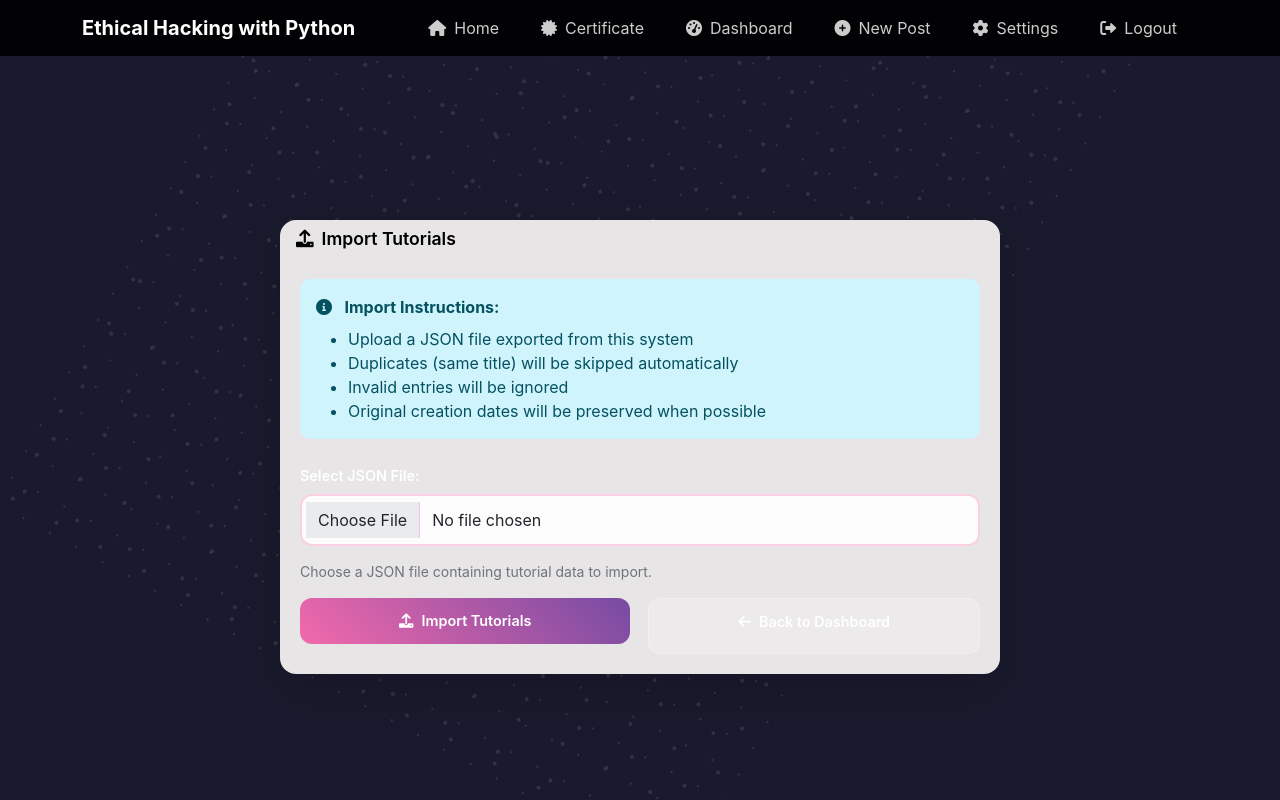
After one commit to julisunkan/blogman, a Flask app: page /admin/import in a window 1280 px wide. The commit adds this page. Run offline with Flask 3, Linux system fonts and the light colour scheme; the visitor is signed in with stand-in values (Sample User, id 1).

Commit message:
Add ability for administrators to export and import tutorial content
Implement new routes and views for exporting all tutorials as a JSON file and importing tutorials from a JSON file.

Replit-Commit-Author: Agent
Replit-Commit-Session-Id: 3ea22c5e-1a4f-4266-aaca-8b383e84705f
Replit-Commit-Checkpoint-Type: full_checkpoint
Replit-Commit-Screenshot-Url: https://storage.googleapis.com/screenshot-production-us-central1/7b50c675-0221-4ed3-aa37-563b5a29463b/3ea22c5e-1a4f-4266-aaca-8b383e84705f/TMa1BbR

```diff
--- a/app.py
+++ b/app.py
@@ -218,6 +218,122 @@ def admin_settings():
         return redirect(url_for('admin_settings'))
 
     return render_template('admin_settings.html', settings=settings)
+
+@app.route('/admin/export')
+@login_required
+def export_tutorials():
+    """Export all tutorials as JSON"""
+    import json
+    from flask import Response
+    from datetime import datetime
+
+    posts = Post.query.all()
+    tutorials_data = {
+        'export_date': datetime.now().isoformat(),
+        'total_posts': len(posts),
+        'posts': []
+    }
+
+    for post in posts:
+        post_data = {
+            'title': post.title,
+            'content': post.content,
+            'featured_image': post.featured_image,
+            'created_at': post.created_at.isoformat() if post.created_at else None
+        }
+        tutorials_data['posts'].append(post_data)
+
+    json_data = json.dumps(tutorials_data, indent=2, ensure_ascii=False)
+
+    response = Response(
+        json_data,
+        mimetype='application/json',
+        headers={'Content-Disposition': f'attachment; filename=tutorials_export_{datetime.now().strftime("%Y%m%d_%H%M%S")}.json'}
+    )
+
+    flash(f'Successfully exported {len(posts)} tutorials!', 'success')
+    return response
+
+@app.route('/admin/import', methods=['GET', 'POST'])
+@login_required
+def import_tutorials():
+    """Import tutorials from JSON file"""
+    if request.method == 'POST':
+        if 'file' not in request.files:
+            flash('No file selected!', 'error')
+            return redirect(request.url)
+
+        file = request.files['file']
+        if file.filename == '':
+            flash('No file selected!', 'error')
+            return redirect(request.url)
+
+        if not file.filename or not file.filename.lower().endswith('.json'):
+            flash('Please upload a JSON file!', 'error')
+            return redirect(request.url)
+
+        import json
+        from datetime import datetime
+
+        try:
+            # Read and parse JSON file
+            file_content = file.read().decode('utf-8')
+            data = json.loads(file_content)
+
+            if 'posts' not in data:
+                flash('Invalid file format! Missing posts data.', 'error')
+                return redirect(request.url)
+
+            imported_count = 0
+            skipped_count = 0
+
+            for post_data in data['posts']:
+                # Check if required fields exist
+                if not post_data.get('title') or not post_data.get('content'):
+                    skipped_count += 1
+                    continue
+
+                # Check if post with same title already exists
+                existing_post = Post.query.filter_by(title=post_data['title']).first()
+                if existing_post:
+                    skipped_count += 1
+                    continue
+
+                # Create new post
+                new_post = Post()
+                new_post.title = post_data['title']
+                new_post.content = post_data['content']
+                new_post.featured_image = post_data.get('featured_image')
+
+                # Parse created_at if provided, otherwise use current time
+                if post_data.get('created_at'):
+                    try:
+                        new_post.created_at = datetime.fromisoformat(post_data['created_at'].replace('Z', '+00:00'))
+                    except:
+                        new_post.created_at = datetime.utcnow()
+                else:
+                    new_post.created_at = datetime.utcnow()
+
+                db.session.add(new_post)
+                imported_count += 1
+
+            db.session.commit()
+
+            if imported_count > 0:
+                flash(f'Successfully imported {imported_count} tutorials! Skipped {skipped_count} duplicates or invalid entries.', 'success')
+            else:
+                flash(f'No new tutorials imported. Skipped {skipped_count} duplicates or invalid entries.', 'warning')
+
+            return redirect(url_for('admin_dashboard'))
+
+        except json.JSONDecodeError:
+            flash('Invalid JSON file format!', 'error')
+            return redirect(request.url)
+        except Exception as e:
+            flash(f'Error importing tutorials: {str(e)}', 'error')
+            return redirect(request.url)
+
+    return render_template('import_tutorials.html')
 
 @app.route('/certificate')
 def certificate_form():
--- /dev/null
+++ b/templates/import_tutorials.html
@@ -0,0 +1,51 @@
+{% extends "base.html" %}
+
+{% block title %}Import Tutorials - {{ site_settings.blog_title }}{% endblock %}
+
+{% block content %}
+<div class="container-fluid py-4">
+    <div class="row justify-content-center">
+        <div class="col-md-8">
+            <div class="card blog-card shadow-lg border-0">
+                <div class="card-header bg-transparent border-0">
+                    <h3 class="card-title mb-0">
+                        <i class="fas fa-upload me-2"></i>Import Tutorials
+                    </h3>
+                </div>
+                <div class="card-body">
+                    <div class="alert alert-info">
+                        <i class="fas fa-info-circle me-2"></i>
+                        <strong>Import Instructions:</strong>
+                        <ul class="mb-0 mt-2">
+                            <li>Upload a JSON file exported from this system</li>
+                            <li>Duplicates (same title) will be skipped automatically</li>
+                            <li>Invalid entries will be ignored</li>
+                            <li>Original creation dates will be preserved when possible</li>
+                        </ul>
+                    </div>
+
+                    <form method="POST" enctype="multipart/form-data" class="mt-4">
+                        <div class="mb-3">
+                            <label for="file" class="form-label">Select JSON File:</label>
+                            <input type="file" class="form-control" id="file" name="file"
+                                   accept=".json" required>
+                            <div class="form-text">
+                                Choose a JSON file containing tutorial data to import.
+                            </div>
+                        </div>
+
+                        <div class="d-flex gap-2">
+                            <button type="submit" class="btn btn-gradient">
+                                <i class="fas fa-upload me-2"></i>Import Tutorials
+                            </button>
+                            <a href="{{ url_for('admin_dashboard') }}" class="btn btn-secondary">
+                                <i class="fas fa-arrow-left me-2"></i>Back to Dashboard
+                            </a>
+                        </div>
+                    </form>
+                </div>
+            </div>
+        </div>
+    </div>
+</div>
+{% endblock %}
```
Also changed, not shown: templates/dashboard.html (+21 -0 lines), 1 other file.
